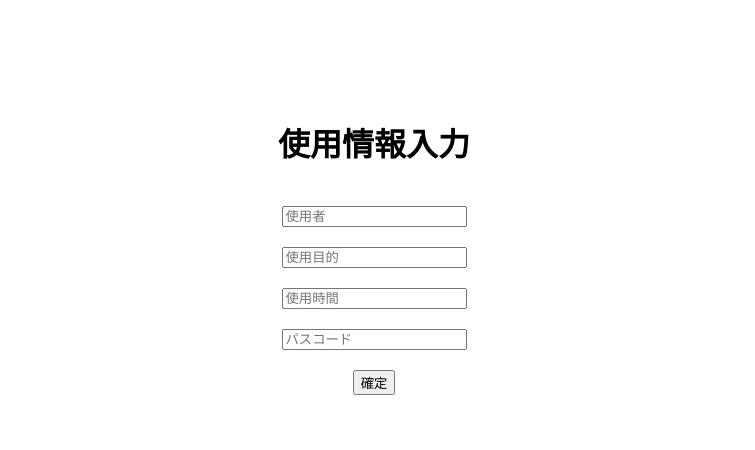
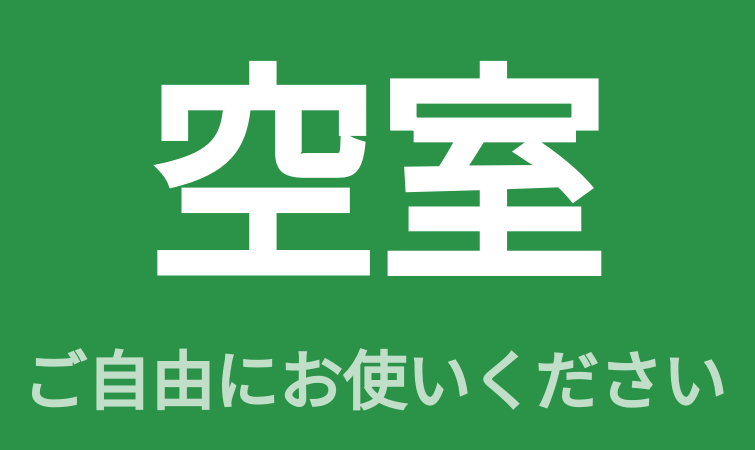
Before and after one commit to kotani6053/-, a Next.js app: page /edit in a window 1280 px wide. Shown: the part 154-604 px from the top of the page, without its empty margins (266-1021 px from the left). Built offline with nearby package versions, Linux system fonts and the light colour scheme.

Commit message:
Refactor Edit component to RoomDisplay with data fetching

```diff
--- a/app/edit/page.js
+++ b/app/edit/page.js
@@ -1,42 +1,84 @@
 "use client";
-import { useState } from "react";
+import { useState, useEffect } from "react";
 
-export default function Edit() {
-  const [user, setUser] = useState("");
-  const [purpose, setPurpose] = useState("");
-  const [time, setTime] = useState("");
-  const [pin, setPin] = useState("");
+export default function RoomDisplay() {
+  const [data, setData] = useState({ user: "確認中...", purpose: "", time: "" });
 
-  const submit = async () => {
-    if (pin !== "1234") {
-      alert("パスコードが違います");
-      return;
-    }
+  const fetchStatus = async () => {
+    try {
+      const res = await fetch("/api/room");
+      const json = await res.json();
+      setData(json);
+    } catch (e) { console.error("データ取得失敗"); }
+  };
 
+  useEffect(() => {
+    fetchStatus();
+    const interval = setInterval(fetchStatus, 3000); // 3秒ごとに自動更新
+    return () => clearInterval(interval);
+  }, []);
+
+  const handleRelease = async () => {
+    if (!confirm("会議を終了して空室にしますか？")) return;
     await fetch("/api/room", {
       method: "POST",
-      headers: { "Content-Type": "application/json" },
-      body: JSON.stringify({ user, purpose, time })
+      body: JSON.stringify({ action: "release" }),
     });
+    fetchStatus();
+  };
 
-    location.href = "/";
-  };
+  const isOccupied = data.user !== "未使用";
 
   return (
     <div style={{
+      backgroundColor: isOccupied ? "#D90429" : "#2B9348", // 使用中は赤、空室は緑
+      color: "white",
       height: "100vh",
+      width: "100vw",
       display: "flex",
       flexDirection: "column",
-      gap: 20,
       justifyContent: "center",
-      alignItems: "center"
+      alignItems: "center",
+      fontFamily: "'Helvetica Neue', Arial, sans-serif",
+      textAlign: "center"
     }}>
-      <h1>使用情報入力</h1>
-      <input placeholder="使用者" onChange={e => setUser(e.target.value)} />
-      <input placeholder="使用目的" onChange={e => setPurpose(e.target.value)} />
-      <input placeholder="使用時間" onChange={e => setTime(e.target.value)} />
-      <input placeholder="パスコード" type="password" onChange={e => setPin(e.target.value)} />
-      <button onClick={submit}>確定</button>
+      {/* 状態表示：画面横幅の約18%の大きさ */}
+      <div style={{ fontSize: "18vw", fontWeight: "900", lineHeight: "1" }}>
+        {isOccupied ? "使用中" : "空室"}
+      </div>
+
+      {/* 会議詳細：画面横幅の約5%の大きさ */}
+      <div style={{ fontSize: "5vw", marginTop: "4vh", fontWeight: "bold" }}>
+        {isOccupied ? (
+          <>
+            <div>{data.purpose}</div>
+            <div style={{ opacity: 0.8 }}>{data.user} {data.time && `| ${data.time}~`}</div>
+          </>
+        ) : (
+          <div style={{ opacity: 0.7 }}>ご自由にお使いください</div>
+        )}
+      </div>
+
+      {/* クイック退室ボタン：使用中のみ右下に配置（または中央） */}
+      {isOccupied && (
+        <button
+          onClick={handleRelease}
+          style={{
+            marginTop: "10vh",
+            padding: "20px 50px",
+            fontSize: "3vw",
+            borderRadius: "50px",
+            border: "none",
+            backgroundColor: "white",
+            color: "#D90429",
+            fontWeight: "bold",
+            cursor: "pointer",
+            boxShadow: "0 10px 20px rgba(0,0,0,0.3)"
+          }}
+        >
+          ■ 会議終了
+        </button>
+      )}
     </div>
   );
 }
```
